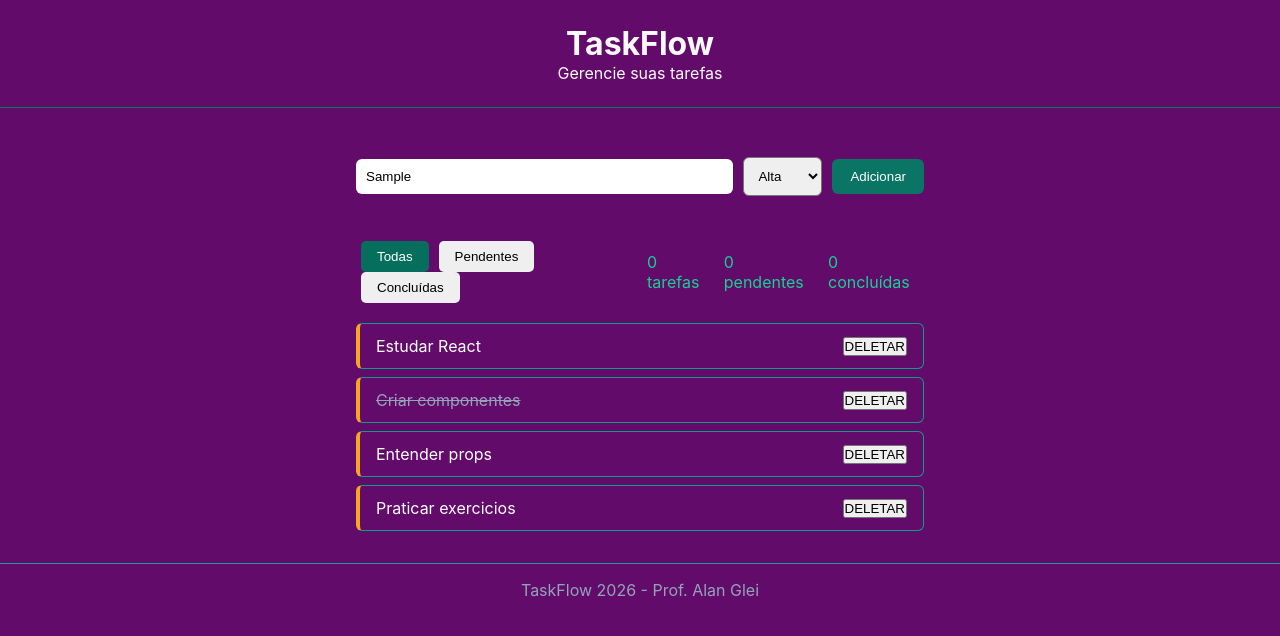
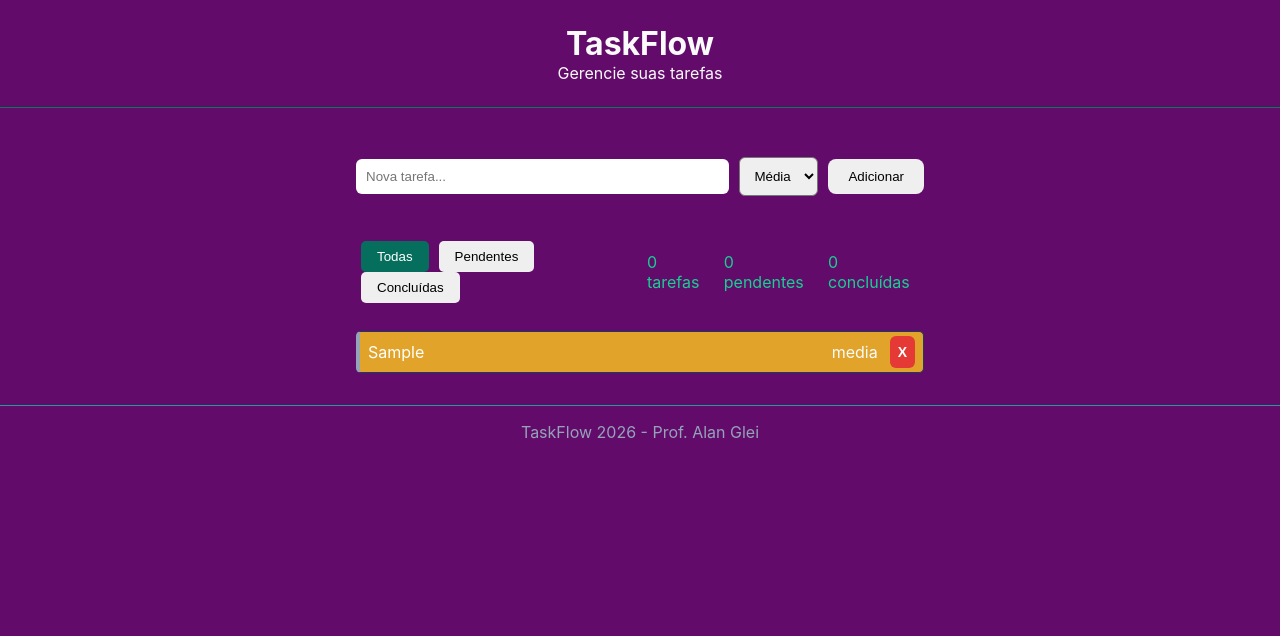
Before and after one commit to laviniaacioly-cloud/React-TaskFlow, a React (Vite) app in the folder taskflow/: page / in a window 1280 px wide. Both pictures are taken after typing "Sample" into the empty fields and a click on the button "Adicionar". Shown: the top 636 px of the page. Built offline with nearby package versions, Linux system fonts and the light colour scheme.

Commit message:
dia 5-react

```diff
--- a/taskflow/src/App.jsx
+++ b/taskflow/src/App.jsx
@@ -2,59 +2,73 @@ import "./App.css"
 import Header from "./componentes/Header"
 import ListaTarefas from "./componentes/ListaTarefas";
 import TarefaItem from "./componentes/TarefasItem"
+import { useState } from "react";
 
-const tarefasIniciais = [
-  {
-    id: 1,
-    texto: "Estudar React",
-    concluida: false,
-    prioridade: 'alta',
-  },
-  {
-    id: 2,
-    texto: 'Criar componentes',
-    concluida: true,
-    prioridade: 'media',
-  },
-  {
-    id: 3,
-    texto: 'Entender props',
-    concluida: false,
-    prioridade: 'alta',
-  },
-  {
-    id: 4,
-    texto: 'Praticar exercicios',
-    concluida: false,
-    prioridade: 'baixa',
-  },
-];
+const tarefasIniciais = [];
+
+function App() {
+  const [tarefas, setTarefas]     = useState([]);
+  const [proximoId, setProximoId] = useState(1);
+  const [texto, setTexto]         = useState('');
+  const [prioridade, setPrioridade] = useState ("media")
 
 
-function App() {
+
+function adicionarTarefa() {
+    if (texto.trim() === '') return; // validacao
+
+    const nova = {
+        id: proximoId,
+        texto: texto.trim(),
+        concluida: false,
+        prioridade: prioridade,
+    };
+
+
+    setTarefas([...tarefas, nova]); // adiciona ao array
+    setProximoId(proximoId + 1);    // incrementa o id
+    setTexto('');                   // limpa o campo
+    setPrioridade("media"); // reseta a prioridade para o valor padrão
+  }
+
+    function deletarTarefa(id) {
+     setTarefas(tarefas.filter(tarefa => tarefa.id !== id));
+  }
+    function concluirTarefa(id) {
+    setTarefas(tarefas.map(tarefa =>
+      tarefa.id === id ? { ...tarefa, concluida: !tarefa.concluida } : tarefa
+    ));
+  }
+
   return (
     <div className="conteiner" id="app">
-      {/* <header>
-        <h1>TaskFlow</h1>
-        <p>Gerencie suas tarefas</p>
-      </header> */}
       <Header titulo="TaskFlow" subtitulo="Gerencie suas tarefas" />
 
       <main className="conteiner">
         <section id="formulario">
-          <input id="input-tarefa" type="text" placeholder="Nova tarefa..." />
+          <input id="input-tarefa"
+          type="text"
+          placeholder="Nova tarefa..."
+          required
+          autoComplete="off"
+          value={texto}
+          onChange={e => setTexto(e.target.value)}
+          onKeyDown={e => e.key === 'Enter' && adicionarTarefa()}
+          />
 
-          <select id="sel-prioridade">
+          <select id="sel-prioridade"
+           value = {prioridade}
+          onChange={e => setPrioridade(e.target.value)}
+          >
             <option value="alta">Alta</option>
-            <option value="media">
-              Média
-            </option>
+            <option value="media">Média</option>
             <option value="baixa">Baixa</option>
           </select>
 
-          <button id="btn-adicionar">Adicionar</button>
+             <button className="btn-adicionar" type="button" onClick={adicionarTarefa}>
+              Adicionar
+            </button>
 
-          {/* <button id="btn-deletar">Deletar</button> */}
         </section>
 
         <section id="controles">
@@ -76,7 +90,7 @@ function App() {
           </div>
         </section>
 
-        <ListaTarefas tarefas={tarefasIniciais} />
+        <ListaTarefas tarefas={tarefas} onDeletar={deletarTarefa} onConcluir={concluirTarefa} />
 
       </main>
 
--- a/taskflow/src/componentes/ListaTarefas.jsx
+++ b/taskflow/src/componentes/ListaTarefas.jsx
@@ -1,5 +1,5 @@
 import TarefaItem from "./TarefasItem";
-function ListaTarefas({tarefas}) {
+function ListaTarefas({tarefas, prioridade, onDeletar, onCocluir}) {
     return(
         <section id="lista-section">
             {tarefas.length === 0 && (
@@ -15,6 +15,8 @@ function ListaTarefas({tarefas}) {
                         texto={tarefa.texto}
                         concluida={tarefa.concluida}
                         prioridade={tarefa.prioridade}
+                        onDeletar={()=> onDeletar (tarefa.id)}
+                        onConcluir={()=> onCocluir(tarefa.id)}
                         />
                     ))}
                 </ul>
--- a/taskflow/src/componentes/TarefasItem.jsx
+++ b/taskflow/src/componentes/TarefasItem.jsx
@@ -1,17 +1,28 @@
 import styles from './TarefasItem.module.css'
 
-function TarefaItem({texto, concluida = false, prioridade = 'media'}) {
-  const classeItem = concluida ? styles.tarefa + " " + styles.concluida : styles.tarefa;
+function TarefaItem({ texto, concluida, prioridade, onDeletar, onConcluir })  {
+   const classeItem =
+    (concluida ? styles.tarefa + ' ' + styles.concluida : styles.tarefa) + ' ' + styles[prioridade];
 
   // Classe do texto tambem muda
 
-  const classeTexto = concluida ? styles.textoTarefaConcluido : styles.textoTarefa;
+  const classeTexto =
+    concluida ? styles.textoTarefa + ' ' + styles['texto-tarefa'] : styles.textoTarefa;
 
-  return (
-    <li className='tarefa'>
+      const classePrioridade = styles['badge-prioridade'] + ' ' + styles['badge-' + prioridade];
+   return (
+    <li className={classeItem} onClick={onConcluir}>
       <span className={classeTexto}>{texto}</span>
-      <button className='btnDeletar'>DELETAR</button>
+      <span className={classePrioridade}>{prioridade}</span>
+      <button className={styles.btnDeletar} onClick= {onDeletar}>
+        X
+      </button>
+      {/* <button className={styles.btnDeletar} onClick={e => {e.stopPropagation(); onDeletar();}}>
+        X
+        </button> */}
     </li>
+
   );
 }
+
 export default TarefaItem;
--- a/taskflow/src/componentes/TarefasItem.module.css
+++ b/taskflow/src/componentes/TarefasItem.module.css
@@ -1,15 +1,21 @@
 .tarefa {
-  /* display: flex; */
+  display: flex;
   justify-content: space-between;
   align-items: center;
   gap: 12px;
   padding: 12px 16px;
+  margin: 8px 0;
   background-color: #1b2a3b;
   border: 1px solid #1e3a5f;
   border-left: 4px solid #94a3b8;
-  border-radius: 6px;
-  margin-bottom: 8px;
+  border-radius: 8px;
 }
+.acoes {
+  display: flex;
+  align-items: center;
+  gap: 10px;
+}
+
 .concluida{
     opacity:  0.5;
 }
@@ -29,9 +35,42 @@
     text-decoration: line-through;
     border-left-color: #4d4d56 !important;
 }
-.tarefa.alta{ border-left-color: #f74b4b; }
-.tarefa.media{ border-left-color: #e1a32a;}
-.tarefa.baixa{ border-left-color: #04d361;}
+.btnDeletar {
+  background-color: #e53935;
+  color: white;
+  border: none;
+  padding: 8px 8px;
+  border-radius: 6px;
+  cursor: pointer;
+  font-size: 14px;
+  font-weight: bold;
+  transition: background-color 0.3s ease, transform 0.2s ease;
+}
+
+.btnDeletar:hover {
+  background-color: #c62828;
+}
+
+.btnDeletar:active {
+  transform: scale(0.95);
+}
+
+.alta{
+    background-color: red;
+    padding: 4px 8px;
+    border-radius: 5px;
+}
+.media{
+    background-color: #e1a32a;
+    padding: 4px 8px;
+    border-radius: 5px;
+}
+.baixa{
+    background-color:  #04d361;
+    padding: 4px 8px;
+    border-radius: 5px;
+}
+
 /* .btnDeletar{
     background: none;
     padding: 0 4px;
--- a/taskflow/src/index.css
+++ b/taskflow/src/index.css
@@ -108,14 +108,17 @@ footer{
     color: white;
 }
 
-.tarefa.alta{
-    border-left-color: #ef4444;
+.btn-adicionar{
+    border-radius: 8px;
+    padding: 10px 20px;
+    border: none;
+    transition: background-color 0.3s ease;
+    cursor: pointer;
+}
+.btn-adicionar:hover {
+  background-color: #45a049;
 }
 
-.tarefa.media{
-    border-left-color: #f59e0b;
+.btn-adicionar:active {
+  transform: scale(0.98);
 }
-
-.tarefa.baixa{
-    border-left-color: #22c55e;
-}
```
